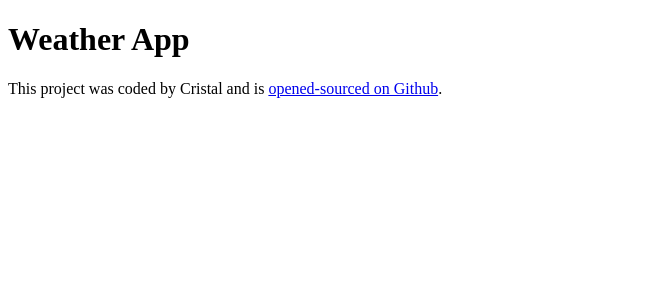
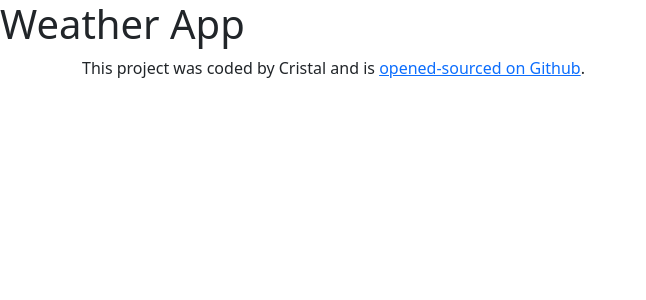
Before and after one commit to codingcalypso/shecodes-weather-react-app, a React (Create React App) app: page / in a window 1280 px wide. Shown: the top 300 px of the page, without its empty margins (0-646 px from the left). Built offline with nearby package versions, Linux system fonts and the light colour scheme.

Commit message:
Added bootstrap

```diff
--- a/package.json
+++ b/package.json
@@ -6,6 +6,7 @@
     "@testing-library/jest-dom": "^5.16.4",
     "@testing-library/react": "^13.3.0",
     "@testing-library/user-event": "^13.5.0",
+    "bootstrap": "^5.1.3",
     "react": "^18.2.0",
     "react-dom": "^18.2.0",
     "react-scripts": "5.0.1",
--- a/src/App.js
+++ b/src/App.js
@@ -5,6 +5,7 @@
   return (
     <div className="App">
       <h1>Weather App</h1>
+      <div className="container">
         <footer>
           This project was coded by Cristal and is {""}
           <a
@@ -17,5 +18,6 @@
           .
         </footer>
       </div>
+    </div>
   );
 }
--- a/src/index.js
+++ b/src/index.js
@@ -1,6 +1,7 @@
 import React from 'react';
 import ReactDOM from 'react-dom/client';
 import './index.css';
+import "bootstrap/dist/css/bootstrap.css";
 import App from './App';
 import reportWebVitals from './reportWebVitals';
 
```
Also changed, not shown: 1 other file (tests, documents, lock files or other folders). Lines whose indentation alone changed are shown as unchanged.
